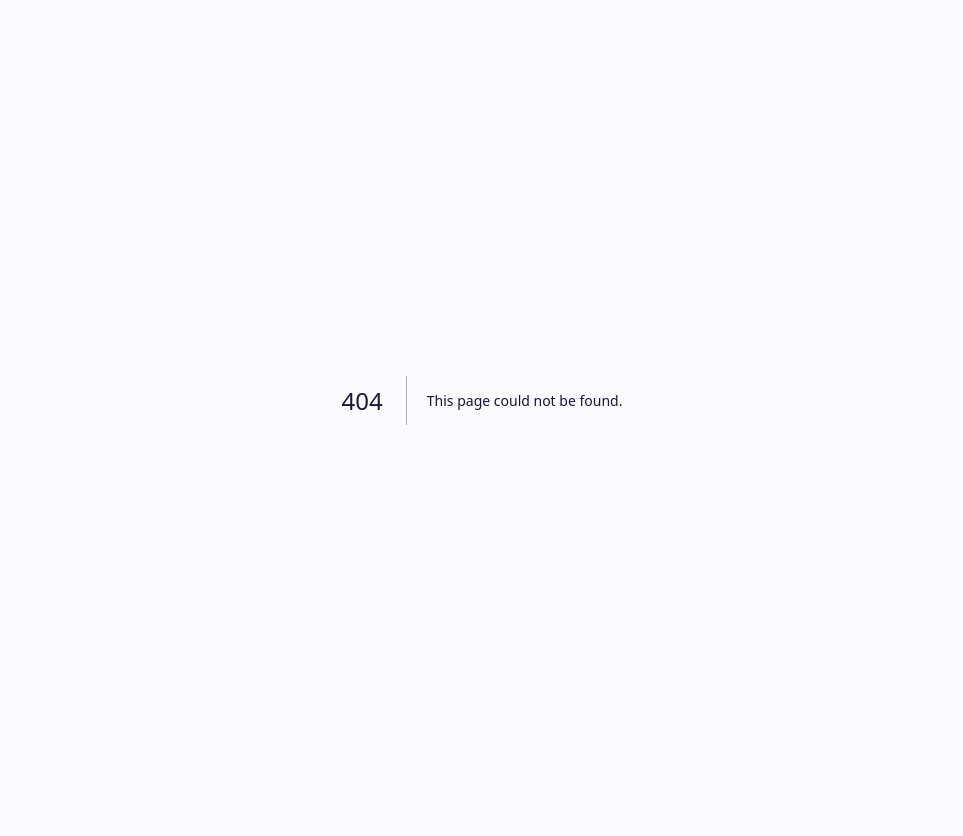
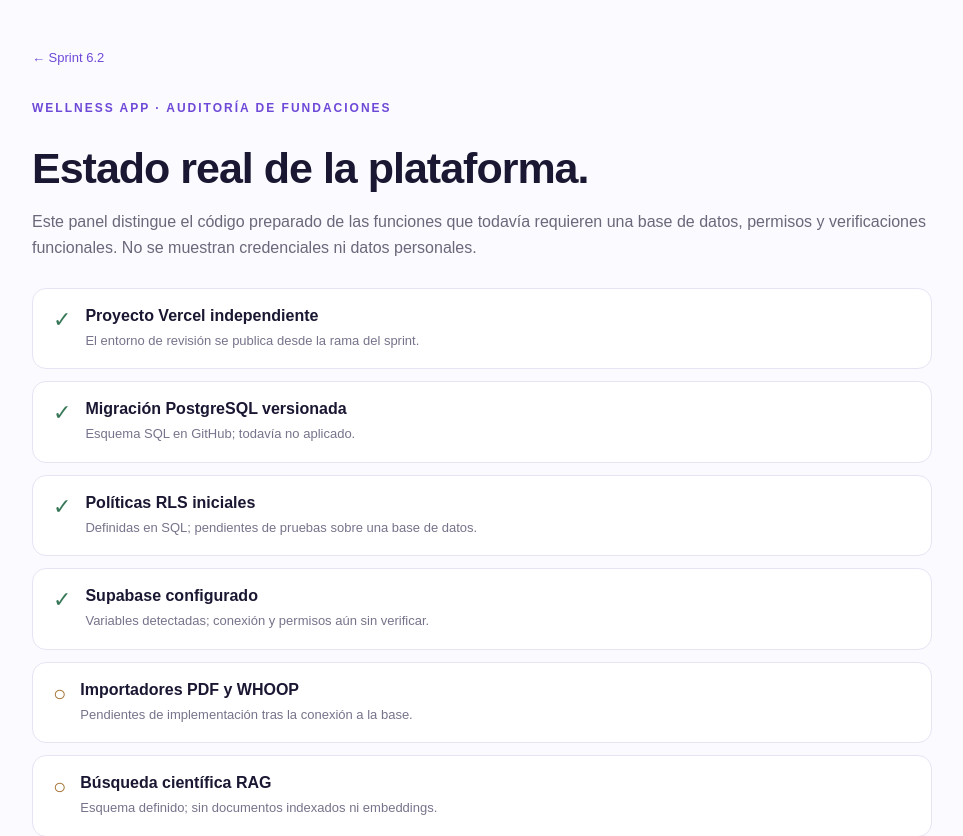
Before and after one commit to papasinfrontera/wellness-app-platform-MVP, a Next.js app: page /sprint-6-2/estado in a window 1280 px wide. Before the commit this address had no page. Shown: the top 836 px of the page, without its empty margins (158-1121 px from the left). Before the commit the page ends 800 px from the top, so only its background shows below. Built offline with nearby package versions, Linux system fonts and the light colour scheme; no server answers.

Commit message:
feat(sprint-6.2): render server-verified readiness dashboard

```diff
--- /dev/null
+++ b/src/app/sprint-6-2/estado/page.tsx
@@ -0,0 +1,22 @@
+export const dynamic = "force-dynamic";
+const checks = [
+ {title:"Proyecto Vercel independiente", ok:true,detail:"El entorno de revisión se publica desde la rama del sprint."},
+ {title:"Migración PostgreSQL versionada",ok:true,detail:"Esquema SQL en GitHub; todavía no aplicado."},
+ {title:"Políticas RLS iniciales",ok:true,detail:"Definidas en SQL; pendientes de pruebas sobre una base de datos."},
+ {title:"Importadores PDF y WHOOP",ok:false,detail:"Pendientes de implementación tras la conexión a la base."},
+ {title:"Búsqueda científica RAG",ok:false,detail:"Esquema definido; sin documentos indexados ni embeddings."},
+ {title:"Clinical Rules Engine",ok:false,detail:"Versionado conceptual; no activo."}
+];
+export default function EstadoInfraestructura(){
+ const configured=Boolean(process.env.NEXT_PUBLIC_SUPABASE_URL&&process.env.NEXT_PUBLIC_SUPABASE_ANON_KEY);
+ const rows=[...checks.slice(0,3),{title:"Supabase configurado",ok:configured,detail:configured?"Variables detectadas; conexión y permisos aún sin verificar.":"Faltan variables de entorno y un proyecto autorizado."},...checks.slice(3)];
+ return <main style={{maxWidth:900,margin:"auto",padding:"48px 22px 80px"}}>
+ <a href="/sprint-6-2" style={{fontSize:13,color:"#6e49d8",textDecoration:"none"}}>← Sprint 6.2</a>
+ <p style={{fontSize:12,color:"#6e49d8",fontWeight:800,letterSpacing:2,marginTop:35}}>WELLNESS APP · AUDITORÍA DE FUNDACIONES</p>
+ <h1 style={{fontSize:"clamp(30px,5vw,43px)",letterSpacing:-1,marginBottom:12}}>Estado real de la plataforma.</h1>
+ <p style={{lineHeight:1.65,color:"#6c677a",marginBottom:26}}>Este panel distingue el código preparado de las funciones que todavía requieren una base de datos, permisos y verificaciones funcionales. No se muestran credenciales ni datos personales.</p>
+ <div style={{display:"grid",gap:12}}>{rows.map(r=><section key={r.title} style={{border:"1px solid #e7e3f4",borderRadius:14,padding:"18px 20px",background:"white",display:"flex",alignItems:"start",gap:14}}>
+ <span style={{color:r.ok?"#387858":"#a36f30",fontSize:22}} aria-hidden="true">{r.ok?"✓":"○"}</span><div><strong style={{fontSize:16}}>{r.title}</strong><p style={{fontSize:13,color:"#77738b",margin:"6px 0 0",lineHeight:1.5}}>{r.detail}</p></div></section>)}</div>
+ <p style={{fontSize:12,color:"#77738b",marginTop:24}}>Las marcas verdes significan únicamente que el componente descrito está disponible en el código o despliegue; no acreditan validación clínica ni persistencia operativa.</p>
+ </main>
+}
```
